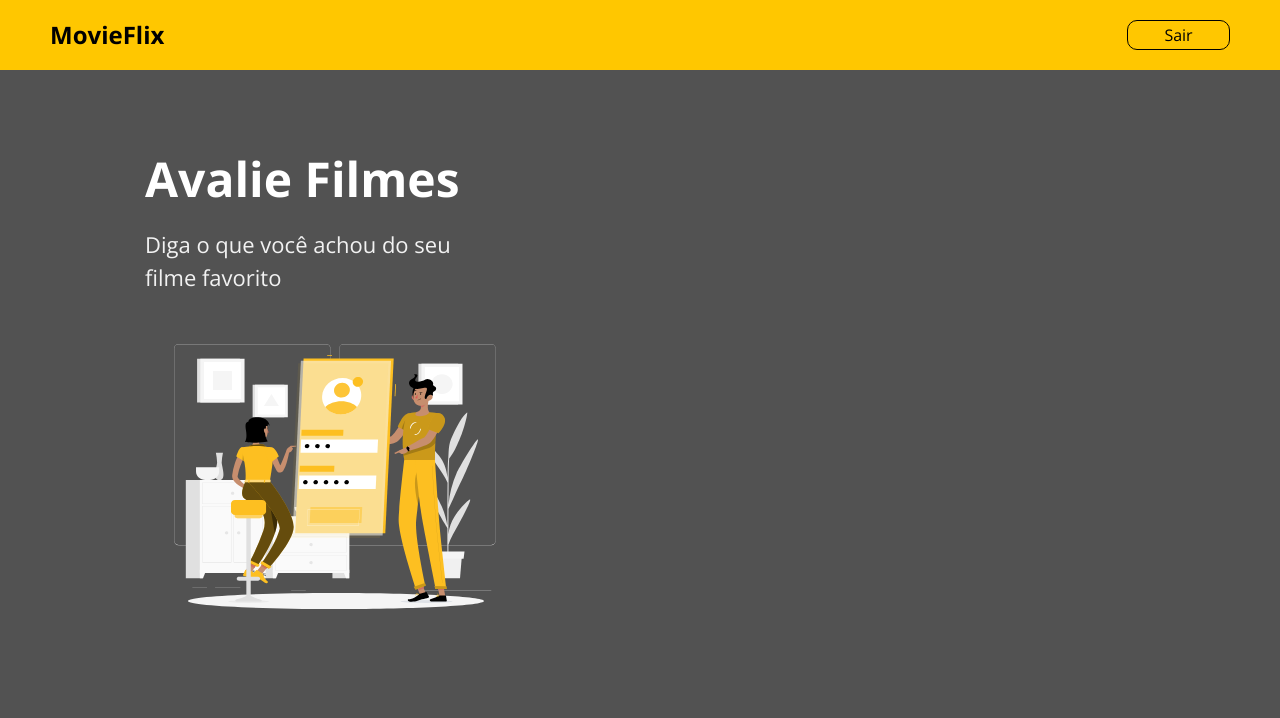
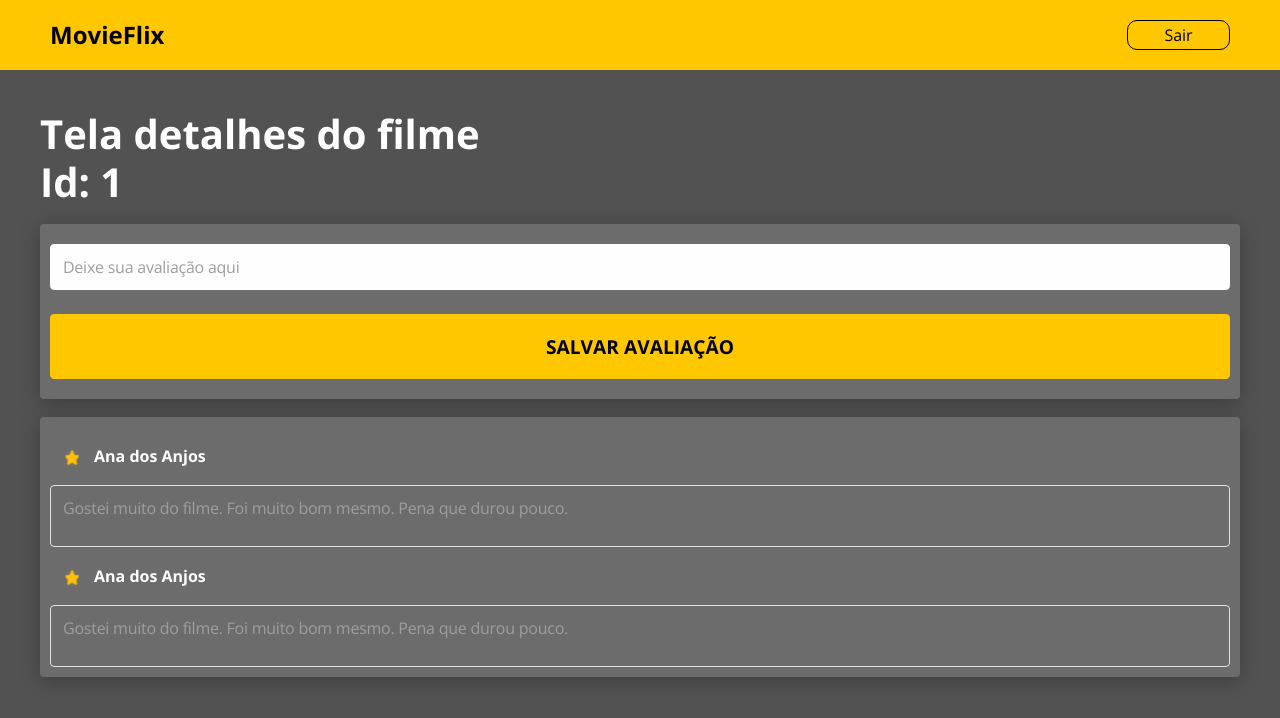
Before and after one commit to Baggio25/dsmovieflix, a React (Create React App) app in the folder frontweb/: page /movies/1 in a window 1280 px wide. Shown: the top 718 px of the page. Built offline with nearby package versions, Linux system fonts and the light colour scheme; no server answers.

Commit message:
Layout x-sm movies and reviews

```diff
--- a/frontweb/src/Routes.tsx
+++ b/frontweb/src/Routes.tsx
@@ -1,19 +1,31 @@
-import { BrowserRouter, Switch, Route, Redirect } from 'react-router-dom';
+import React from 'react';
+import { BrowserRouter, Switch, Route, Redirect, Router } from 'react-router-dom';
+
 import Navbar from './components/Navbar';
 import Auth from './pages/Auth';
+import history from './util/history';
 import Catalog from './pages/Catalog';
-import MovieDetails from './pages/Catalog/MovieDetails';
+import MovieDetails from './pages/MovieDetails';
 
-const Routes = () => (
-	<BrowserRouter>
+
+const Routes = () => {
+  return (
+    <Router history={history}>
       <Navbar />
       <Switch>
-			<Redirect from="/" to="/auth/login" exact />
-			<Route path="/">
+        <Route path="/" exact>
           <Auth />
         </Route>
+        <Route path="/movies" exact>
+          <Catalog />
+        </Route>
+        <Route path="/movies/:movieId" >
+          <MovieDetails />
+        </Route>
+
       </Switch>
-	</BrowserRouter>
+    </Router>
   );
+}
 
 export default Routes;
--- a/frontweb/src/pages/Auth/index.tsx
+++ b/frontweb/src/pages/Auth/index.tsx
@@ -15,11 +15,7 @@ const Auth = () => {
 			</div>
 			<div className="auth-content">
 				<div>
-					<Switch>
-						<Route path="/auth/login">
-							<Login />
-						</Route>
-					</Switch>
+					<Login />
 				</div>
 			</div>
 		</div>
--- a/frontweb/src/pages/Catalog/index.tsx
+++ b/frontweb/src/pages/Catalog/index.tsx
@@ -1,12 +1,22 @@
-
+import { Link } from 'react-router-dom';
 import './styles.css';
 
 const Catalog = () => {
-  return (
-    <>
-      <h1>Catalog</h1>
-    </>
-  );
+	return (
+		<div className="catalog-container">
+			<div className="catalog-title">
+				<h1>Tela listagem de filmes</h1>
+			</div>
+			<div className="catalog-body">
+				<Link to="/movies/1">
+					<span>Acessar /movies/1</span>
+				</Link>
+				<Link to="/movies/2">
+					<span>Acessar /movies/2</span>
+				</Link>
+			</div>
+		</div>
+	);
 };
 
 export default Catalog;
--- a/frontweb/src/pages/Catalog/styles.css
+++ b/frontweb/src/pages/Catalog/styles.css
@@ -0,0 +1,30 @@
+.catalog-container {
+  padding: 12px;
+  font-size: 24px;
+}
+
+.catalog-title {
+	color: #fff;
+}
+
+.catalog-body {
+  display: flex;
+  flex-direction: column;
+  margin-top: 50px;
+  color: #fff;
+}
+
+.calalog-body a {
+  font-size: 18px;
+  font-weight: 400;
+}
+
+@media (min-width: 768px) {
+	.catalog-container {
+		padding: 40px;
+	}
+
+	.catalog-body {
+		margin-top: 40px;
+	}
+}
--- /dev/null
+++ b/frontweb/src/pages/MovieDetails/index.tsx
@@ -0,0 +1,59 @@
+import { ReactComponent as StarIcon } from '../../assets/images/star.svg';
+import ButtonPrimary from '../../components/ButtonPrimary';
+import './styles.css';
+
+const MovieDetails = () => {
+	return (
+		<div className="movie-details-container">
+			<div className="movie-details-title">
+				<h1>Tela detalhes do filme</h1>
+				<h1>Id: 1</h1>
+			</div>
+			<div className="movie-details-card-new-review base-card">
+				<form>
+					<div className="mb-4">
+						<input
+							type="text"
+							className={`form-control base-input`}
+							placeholder="Deixe sua avaliação aqui"
+							name="review"
+						/>
+					</div>
+					<div className="movie-details-card-submit">
+						<ButtonPrimary text="SALVAR AVALIAÇÃO" />
+					</div>
+				</form>
+			</div>
+			<div className="movie-details-card-reviews base-card">
+				<div className="movie-details-card-reviews__list">
+					<div className="movie-details-card-reviews__top">
+						<div className="movie-details-card-review__star">
+							<StarIcon />
+						</div>
+						<div className="movie-details-card-review__person">
+							<span>Ana dos Anjos</span>
+						</div>
+					</div>
+					<div className="movie-details-card-review__text">
+            <p>Gostei muito do filme. Foi muito bom mesmo. Pena que durou pouco.</p>
+          </div>
+				</div>
+				<div className="movie-details-card-reviews__list">
+					<div className="movie-details-card-reviews__top">
+						<div className="movie-details-card-review__star">
+							<StarIcon />
+						</div>
+						<div className="movie-details-card-review__person">
+							<span>Ana dos Anjos</span>
+						</div>
+					</div>
+					<div className="movie-details-card-review__text">
+            <p>Gostei muito do filme. Foi muito bom mesmo. Pena que durou pouco.</p>
+          </div>
+				</div>
+			</div>
+		</div>
+	);
+};
+
+export default MovieDetails;
--- /dev/null
+++ b/frontweb/src/pages/MovieDetails/styles.css
@@ -0,0 +1,54 @@
+.movie-details-container {
+	padding: 12px;
+}
+
+.movie-details-title {
+	color: #fff;
+}
+
+.movie-details-card-new-review {
+	margin-top: 18px;
+	padding: 20px 10px;
+}
+
+.movie-details-card-submit {
+	margin-top: 17px;
+}
+
+.movie-details-card-reviews {
+	margin-top: 18px;
+	padding: 10px;
+}
+
+.movie-details-card-reviews__top {
+	display: flex;
+	align-items: baseline;
+	padding: 17px 10px;
+}
+
+.movie-details-card-review__star {
+	margin-right: 15px;
+	margin-left: 5px;
+}
+
+.movie-details-card-review__person {
+	font-weight: bold;
+	color: #fff;
+}
+
+.movie-details-card-review__text {
+	border: 1px solid #e1e1e1;
+	box-sizing: border-box;
+	border-radius: 4px;
+	padding: 10px 12px;
+
+	font-size: 16px;
+	letter-spacing: -0.015em;
+	color: #9e9e9e;
+}
+
+@media (min-width: 768px) {
+	.movie-details-container {
+		padding: 40px;
+	}
+}
```
Also changed, not shown: frontweb/src/pages/Catalog/MovieDetails/index.tsx (deleted, +0 -12 lines), frontweb/src/assets/images/star.svg (added), frontweb/src/pages/Catalog/MovieDetails/styles.css (deleted). Lines whose indentation alone changed are shown as unchanged.
